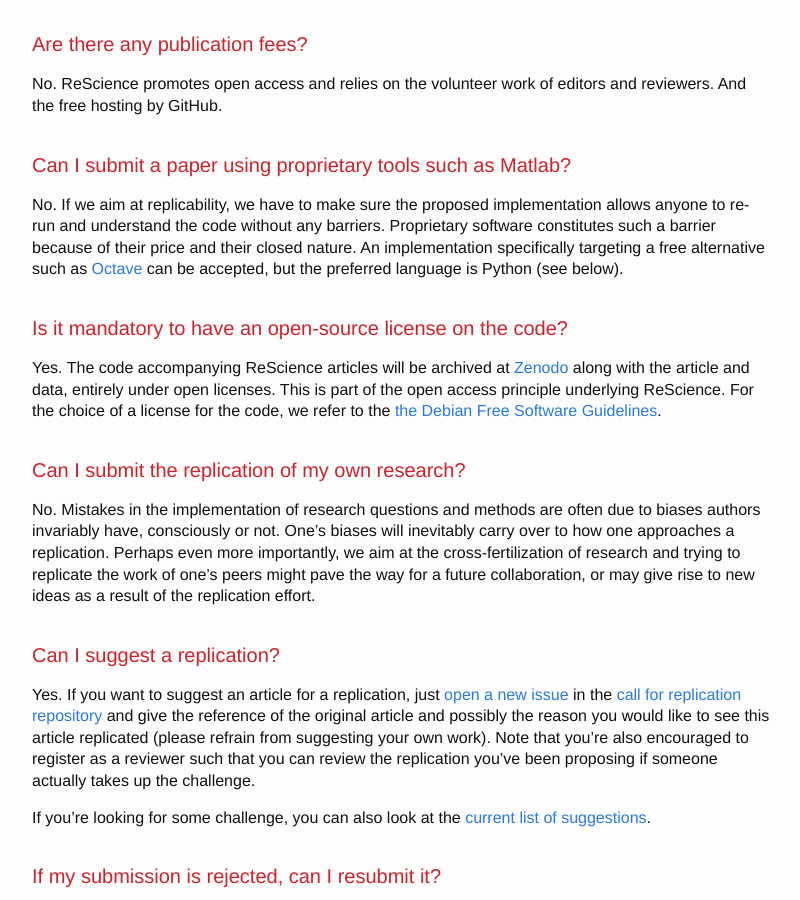
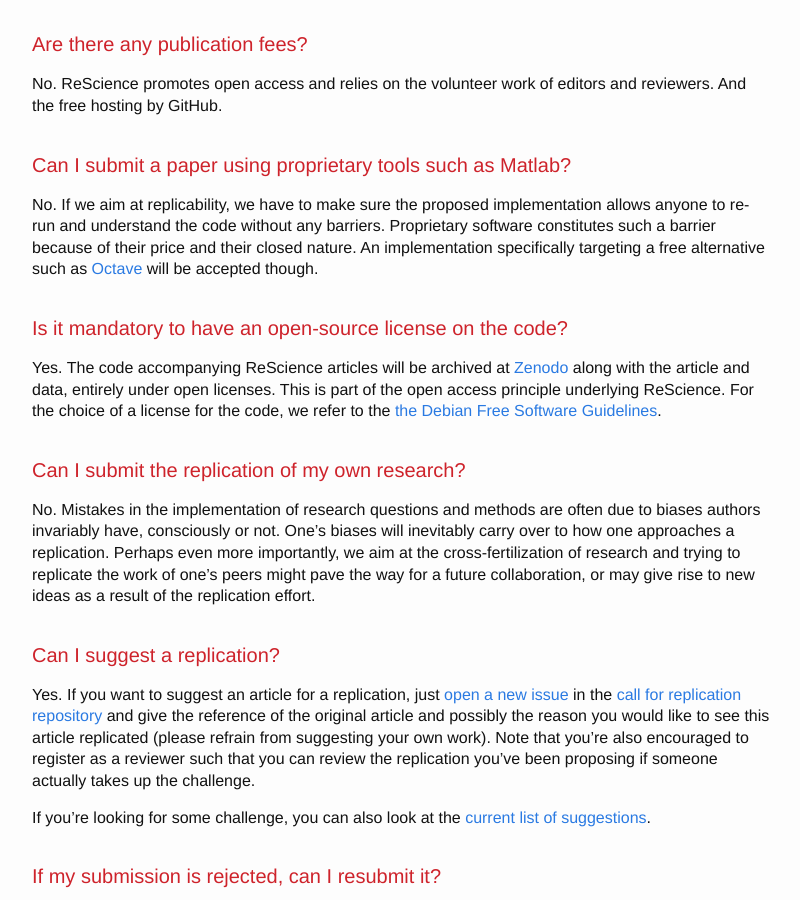
Before and after one commit to ReScience/rescience.github.io, a Jekyll site: the page built from 05-FAQ.md, in a window 1280 px wide and 900 px high, scrolled down 1175 px. Shown: the whole window, without its empty margins (238-1038 px from the left). Built offline with Jekyll 4.4.1, drawn with Linux system fonts in a browser that asks for light colours; our own code applies the rules of GitHub Pages for plain Markdown files.

Commit message:
remove emphasis on python and used stronger "will" over "can" as suggested

```diff
--- a/05-FAQ.md
+++ b/05-FAQ.md
@@ -84,8 +84,7 @@ implementation allows anyone to re-run and understand the code without any
 barriers. Proprietary software constitutes such a barrier because of their
 price and their closed nature.
 An implementation specifically targeting a free alternative such as
-[Octave](https://www.gnu.org/software/octave/) can be accepted, but the
-preferred language is Python (see below).
+[Octave](https://www.gnu.org/software/octave/) will be accepted though.
 
 
 ## Is it mandatory to have an open-source license on the code?
```
